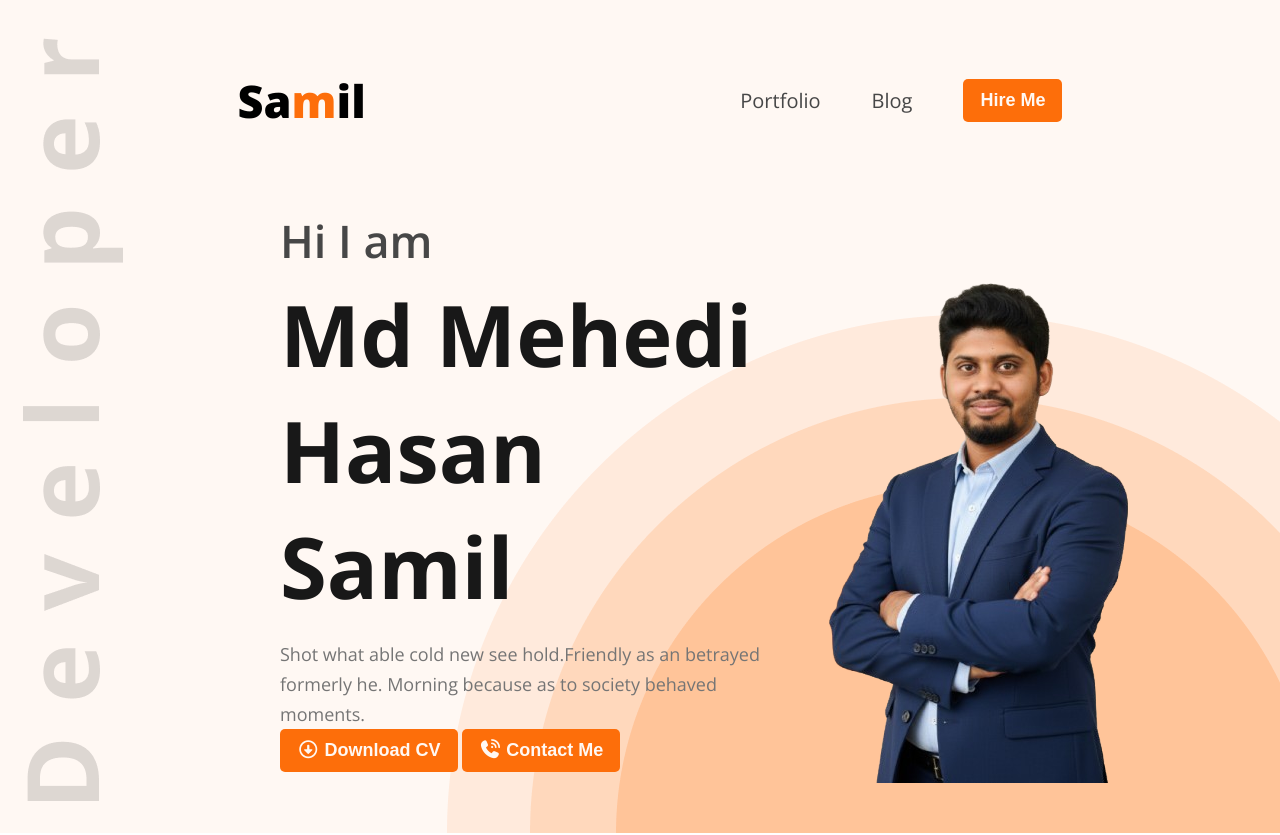
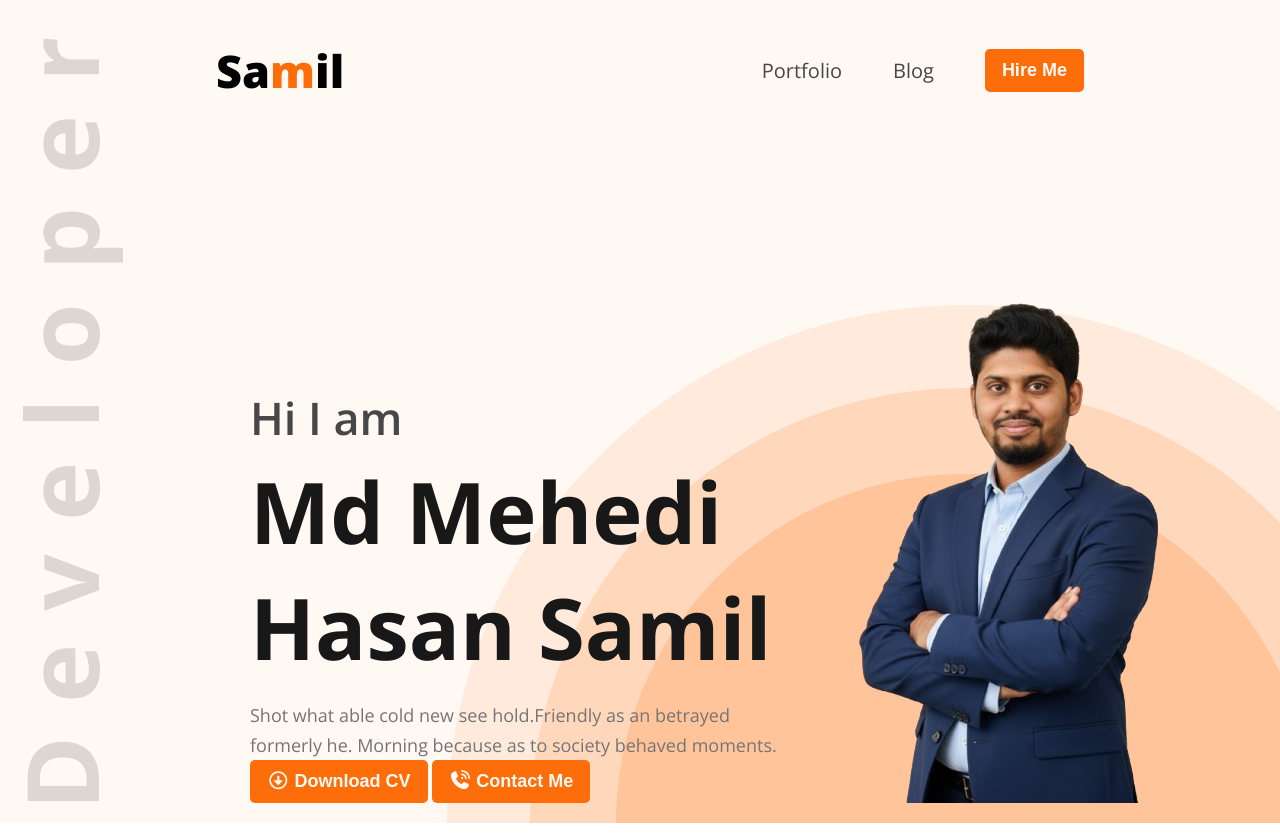
Before and after one commit to abdullahbooks15-commits/hero-div-code, a plain HTML site: page index.html in a window 1280 px wide. Shown: the top 835 px of the page. Drawn offline with nearby package versions, Linux system fonts and the light colour scheme.

Commit message:
resolve headar and middel section

```diff
--- a/portfolio.css
+++ b/portfolio.css
@@ -56,7 +56,7 @@
 }
 header{
     background-color: #FFF8F3;
-    padding: 50px;
+    padding: 20px;
     background: url(images/developer.png),url(images/header_bg.png),#FFF8F3;;
     background-repeat: no-repeat;
     background-position: 23px 38px, bottom right;
@@ -81,7 +81,7 @@
     margin:47px 38px 0 230px;
     display: flex;
     justify-content: space-between;
-    align-items: center;
+    align-items: flex-end;
 }
 #banner .banner-content{
     max-width: 585px;
@@ -105,8 +105,11 @@
     line-height: 30px;
 }
 #banner .banner-image img{
-    max-width: 585;
-    vertical-align: middle;
+    max-width: 585px;
+    vertical-align: bottom;
+    margin-bottom: 0px;
+    padding-bottom: 0px;
+    margin-top:50px;
 }
 #about{padding: 130px ;
 
@@ -115,7 +118,7 @@
     /* margin: 0px auto; */
     width: 71%;
     max-width: 1140px;
-    margin:0px;
+    margin:0px auto;
     text-align: center;
     background-color: #FFF8F3;
     padding: 131px 156px;;
```
Also changed, not shown: 1 other file.
